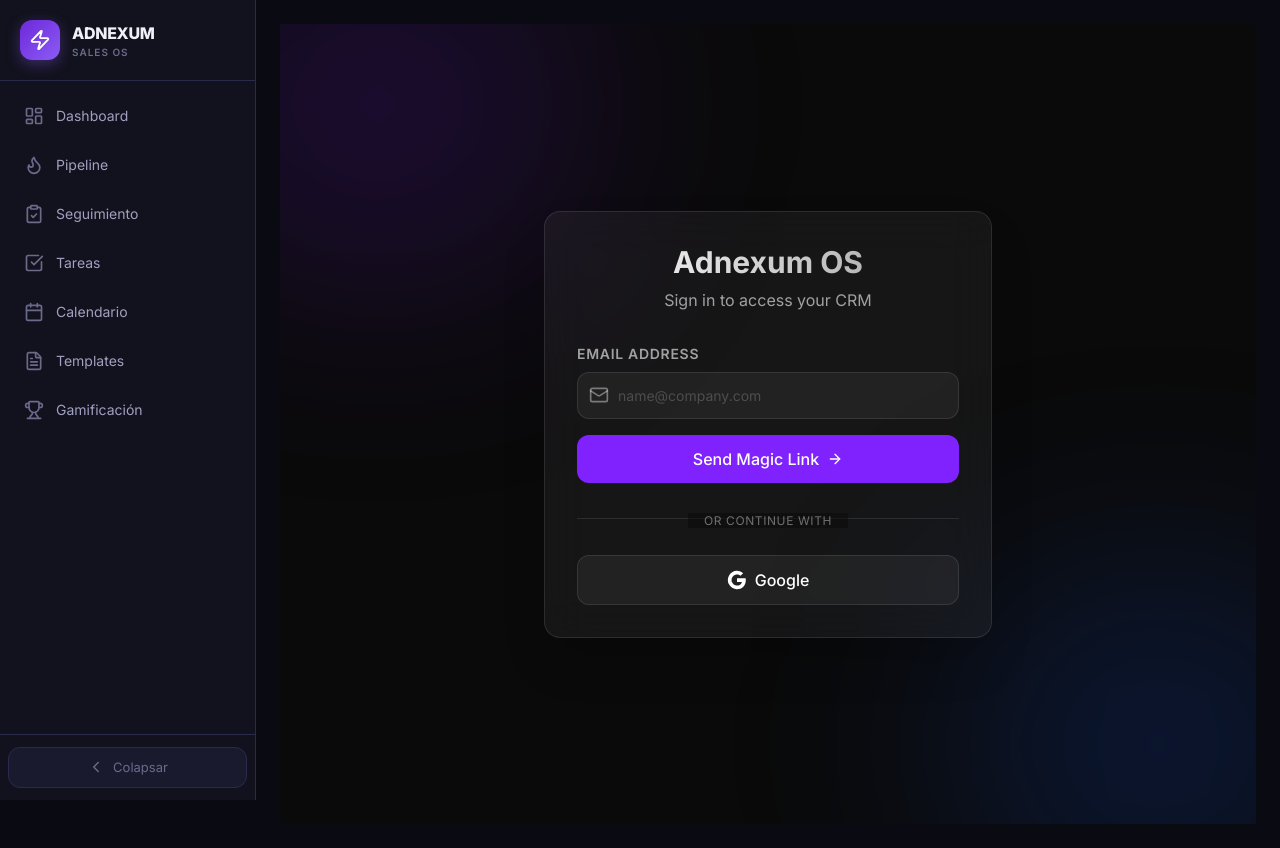
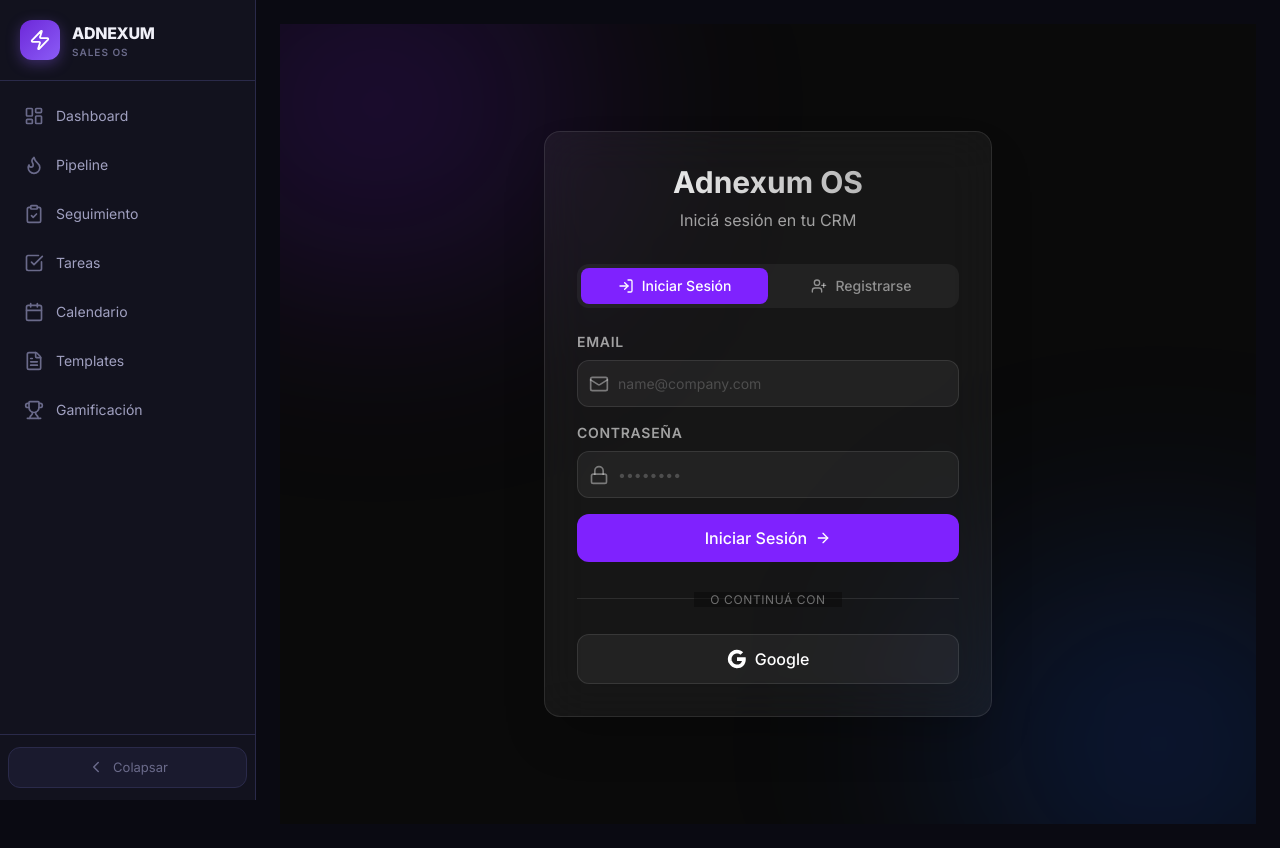
Before and after one commit to adnexumai/adnexum-inspector, a Next.js app in the folder adnexum-os/: page /login in a window 1280 px wide. Built offline with nearby package versions, Linux system fonts and the light colour scheme; no server answers.

Commit message:
feat(auth): enable email/password registration with admin approval workflow

```diff
--- a/adnexum-os/src/app/login/page.tsx
+++ b/adnexum-os/src/app/login/page.tsx
@@ -3,30 +3,43 @@
 import { useState } from 'react';
 import { createClient } from '@/lib/supabase/client';
 import { useRouter } from 'next/navigation';
-import { Mail, Loader2, ArrowRight } from 'lucide-react';
-import Image from 'next/image';
+import { Mail, Lock, Loader2, ArrowRight, UserPlus, LogIn } from 'lucide-react';
 
 export default function LoginPage() {
     const [email, setEmail] = useState('');
+    const [password, setPassword] = useState('');
     const [loading, setLoading] = useState(false);
+    const [mode, setMode] = useState<'login' | 'register'>('login');
+    const [message, setMessage] = useState<{ type: 'success' | 'error'; text: string } | null>(null);
     const router = useRouter();
     const supabase = createClient();
 
-    const handleLogin = async (e: React.FormEvent) => {
+    const handleSubmit = async (e: React.FormEvent) => {
         e.preventDefault();
         setLoading(true);
+        setMessage(null);
 
-        const { error } = await supabase.auth.signInWithOtp({
-            email,
-            options: {
-                emailRedirectTo: `${location.origin}/auth/callback`,
-            },
-        });
-
-        if (error) {
-            alert('Error logging in: ' + error.message);
+        if (mode === 'register') {
+            const { error } = await supabase.auth.signUp({
+                email,
+                password,
+            });
+            if (error) {
+                setMessage({ type: 'error', text: error.message });
+            } else {
+                setMessage({ type: 'success', text: '✅ Cuenta creada. Un administrador debe aprobar tu acceso.' });
+            }
         } else {
-            alert('Check your email for the login link!');
+            const { error } = await supabase.auth.signInWithPassword({
+                email,
+                password,
+            });
+            if (error) {
+                setMessage({ type: 'error', text: error.message === 'Invalid login credentials' ? 'Email o contraseña incorrectos' : error.message });
+            } else {
+                router.push('/');
+                router.refresh();
+            }
         }
         setLoading(false);
     };
@@ -44,12 +57,34 @@
                     <h1 className="text-3xl font-bold bg-gradient-to-r from-white to-white/60 bg-clip-text text-transparent mb-2">
                         Adnexum OS
                     </h1>
-                    <p className="text-white/60">Sign in to access your CRM</p>
+                    <p className="text-white/60">
+                        {mode === 'login' ? 'Iniciá sesión en tu CRM' : 'Creá tu cuenta'}
+                    </p>
                 </div>
 
-                <form onSubmit={handleLogin} className="space-y-4">
+                {/* Mode Toggle */}
+                <div className="flex bg-white/5 rounded-xl p-1 mb-6">
+                    <button
+                        type="button"
+                        onClick={() => { setMode('login'); setMessage(null); }}
+                        className={`flex-1 py-2 rounded-lg text-sm font-medium transition-all flex items-center justify-center gap-2 ${mode === 'login' ? 'bg-violet-600 text-white' : 'text-white/50 hover:text-white/80'}`}
+                    >
+                        <LogIn className="w-4 h-4" />
+                        Iniciar Sesión
+                    </button>
+                    <button
+                        type="button"
+                        onClick={() => { setMode('register'); setMessage(null); }}
+                        className={`flex-1 py-2 rounded-lg text-sm font-medium transition-all flex items-center justify-center gap-2 ${mode === 'register' ? 'bg-violet-600 text-white' : 'text-white/50 hover:text-white/80'}`}
+                    >
+                        <UserPlus className="w-4 h-4" />
+                        Registrarse
+                    </button>
+                </div>
+
+                <form onSubmit={handleSubmit} className="space-y-4">
                     <div>
-                        <label className="block text-sm text-white/60 mb-2">Email Address</label>
+                        <label className="block text-sm text-white/60 mb-2">Email</label>
                         <div className="relative">
                             <Mail className="absolute left-3 top-1/2 -translate-y-1/2 w-5 h-5 text-white/40" />
                             <input
@@ -63,6 +98,29 @@
                         </div>
                     </div>
 
+                    <div>
+                        <label className="block text-sm text-white/60 mb-2">Contraseña</label>
+                        <div className="relative">
+                            <Lock className="absolute left-3 top-1/2 -translate-y-1/2 w-5 h-5 text-white/40" />
+                            <input
+                                type="password"
+                                value={password}
+                                onChange={(e) => setPassword(e.target.value)}
+                                className="w-full bg-white/5 border border-white/10 rounded-xl py-3 pl-10 pr-4 text-white placeholder:text-white/20 focus:outline-none focus:border-violet-500 transition-colors"
+                                placeholder={mode === 'register' ? 'Mínimo 6 caracteres' : '••••••••'}
+                                minLength={6}
+                                required
+                            />
+                        </div>
+                    </div>
+
+                    {/* Messages */}
+                    {message && (
+                        <div className={`p-3 rounded-xl text-sm ${message.type === 'error' ? 'bg-red-500/10 border border-red-500/20 text-red-400' : 'bg-emerald-500/10 border border-emerald-500/20 text-emerald-400'}`}>
+                            {message.text}
+                        </div>
+                    )}
+
                     <button
                         type="submit"
                         disabled={loading}
@@ -72,7 +130,7 @@
                             <Loader2 className="w-5 h-5 animate-spin" />
                         ) : (
                             <>
-                                Send Magic Link
+                                {mode === 'login' ? 'Iniciar Sesión' : 'Crear Cuenta'}
                                 <ArrowRight className="w-4 h-4 group-hover:translate-x-1 transition-transform" />
                             </>
                         )}
@@ -83,7 +141,7 @@
                             <div className="w-full border-t border-white/10"></div>
                         </div>
                         <span className="relative px-4 bg-[#0a0a0a]/50 text-white/40 text-xs uppercase tracking-wider">
-                            Or continue with
+                            O continuá con
                         </span>
                     </div>
 
@@ -100,26 +158,13 @@
                         className="w-full bg-white/5 hover:bg-white/10 border border-white/10 text-white font-medium py-3 rounded-xl transition-all flex items-center justify-center gap-2"
                     >
                         <svg className="w-5 h-5" viewBox="0 0 24 24">
-                            <path
-                                fill="currentColor"
-                                d="M22.56 12.25c0-.78-.07-1.53-.2-2.25H12v4.26h5.92c-.26 1.37-1.04 2.53-2.21 3.31v2.77h3.57c2.08-1.92 3.28-4.74 3.28-8.09z"
-                            />
-                            <path
-                                fill="currentColor"
-                                d="M12 23c2.97 0 5.46-.98 7.28-2.66l-3.57-2.77c-.98.66-2.23 1.06-3.71 1.06-2.86 0-5.29-1.93-6.16-4.53H2.18v2.84C3.99 20.53 7.7 23 12 23z"
-                            />
-                            <path
-                                fill="currentColor"
-                                d="M5.84 14.09c-.22-.66-.35-1.36-.35-2.09s.13-1.43.35-2.09V7.07H2.18C1.43 8.55 1 10.22 1 12s.43 3.45 1.18 4.93l2.85-2.26-1.19-.58z"
-                            />
-                            <path
-                                fill="currentColor"
-                                d="M12 5.38c1.62 0 3.06.56 4.21 1.64l3.15-3.15C17.45 2.09 14.97 1 12 1 7.7 1 3.99 3.47 2.18 7.07l3.66 2.84c.87-2.6 3.3-4.53 6.16-4.53z"
-                            />
+                            <path fill="currentColor" d="M22.56 12.25c0-.78-.07-1.53-.2-2.25H12v4.26h5.92c-.26 1.37-1.04 2.53-2.21 3.31v2.77h3.57c2.08-1.92 3.28-4.74 3.28-8.09z" />
+                            <path fill="currentColor" d="M12 23c2.97 0 5.46-.98 7.28-2.66l-3.57-2.77c-.98.66-2.23 1.06-3.71 1.06-2.86 0-5.29-1.93-6.16-4.53H2.18v2.84C3.99 20.53 7.7 23 12 23z" />
+                            <path fill="currentColor" d="M5.84 14.09c-.22-.66-.35-1.36-.35-2.09s.13-1.43.35-2.09V7.07H2.18C1.43 8.55 1 10.22 1 12s.43 3.45 1.18 4.93l2.85-2.26-1.19-.58z" />
+                            <path fill="currentColor" d="M12 5.38c1.62 0 3.06.56 4.21 1.64l3.15-3.15C17.45 2.09 14.97 1 12 1 7.7 1 3.99 3.47 2.18 7.07l3.66 2.84c.87-2.6 3.3-4.53 6.16-4.53z" />
                         </svg>
                         Google
                     </button>
-
                 </form>
             </div>
         </div>
--- /dev/null
+++ b/adnexum-os/src/app/pending-approval/page.tsx
@@ -0,0 +1,33 @@
+'use client';
+
+export default function PendingApprovalPage() {
+    return (
+        <div className="min-h-screen flex items-center justify-center bg-[#0a0a0a] relative overflow-hidden">
+            <div className="absolute top-0 left-0 w-full h-full overflow-hidden z-0">
+                <div className="absolute top-[-10%] left-[-10%] w-[40%] h-[40%] bg-amber-600/20 rounded-full blur-[120px]" />
+                <div className="absolute bottom-[-10%] right-[-10%] w-[40%] h-[40%] bg-violet-600/20 rounded-full blur-[120px]" />
+            </div>
+
+            <div className="relative z-10 w-full max-w-md p-8 bg-white/5 backdrop-blur-xl border border-white/10 rounded-2xl shadow-2xl text-center">
+                <div className="text-5xl mb-6">⏳</div>
+                <h1 className="text-2xl font-bold text-white mb-3">
+                    Cuenta pendiente de aprobación
+                </h1>
+                <p className="text-white/60 mb-6 leading-relaxed">
+                    Tu cuenta fue creada exitosamente. Un administrador necesita aprobar tu acceso antes de que puedas usar Adnexum OS.
+                </p>
+                <div className="bg-amber-500/10 border border-amber-500/20 rounded-xl p-4 mb-6">
+                    <p className="text-amber-400 text-sm font-medium">
+                        📩 El administrador será notificado. Intentá iniciar sesión más tarde.
+                    </p>
+                </div>
+                <a
+                    href="/login"
+                    className="inline-block px-6 py-3 bg-violet-600 hover:bg-violet-700 text-white font-medium rounded-xl transition-colors"
+                >
+                    Volver al Login
+                </a>
+            </div>
+        </div>
+    );
+}
--- a/adnexum-os/src/lib/auth-context.tsx
+++ b/adnexum-os/src/lib/auth-context.tsx
@@ -10,7 +10,8 @@
     session: Session | null;
     loading: boolean;
     signInWithGoogle: () => Promise<void>;
-    signInWithEmail: (email: string) => Promise<void>;
+    signInWithPassword: (email: string, password: string) => Promise<void>;
+    signUp: (email: string, password: string) => Promise<{ error?: string }>;
     signOut: () => Promise<void>;
 };
 
@@ -49,16 +50,16 @@
         });
     };
 
-    const signInWithEmail = async (email: string) => {
-        const { error } = await supabase.auth.signInWithOtp({
-            email,
-            options: {
-                emailRedirectTo: `${window.location.origin}/auth/callback`,
-            },
-        });
+    const signInWithPassword = async (email: string, password: string) => {
+        const { error } = await supabase.auth.signInWithPassword({ email, password });
         if (error) throw error;
     };
 
+    const signUp = async (email: string, password: string) => {
+        const { error } = await supabase.auth.signUp({ email, password });
+        if (error) return { error: error.message };
+        return {};
+    };
 
     const signOut = async () => {
         await supabase.auth.signOut();
@@ -66,7 +67,7 @@
     };
 
     return (
-        <AuthContext.Provider value={{ user, session, loading, signInWithGoogle, signInWithEmail, signOut }}>
+        <AuthContext.Provider value={{ user, session, loading, signInWithGoogle, signInWithPassword, signUp, signOut }}>
             {!loading && children}
         </AuthContext.Provider>
     );
```
Also changed, not shown: adnexum-os/src/lib/supabase/middleware.ts (+23 -18 lines), 1 other file (tests, documents, lock files or other folders).
